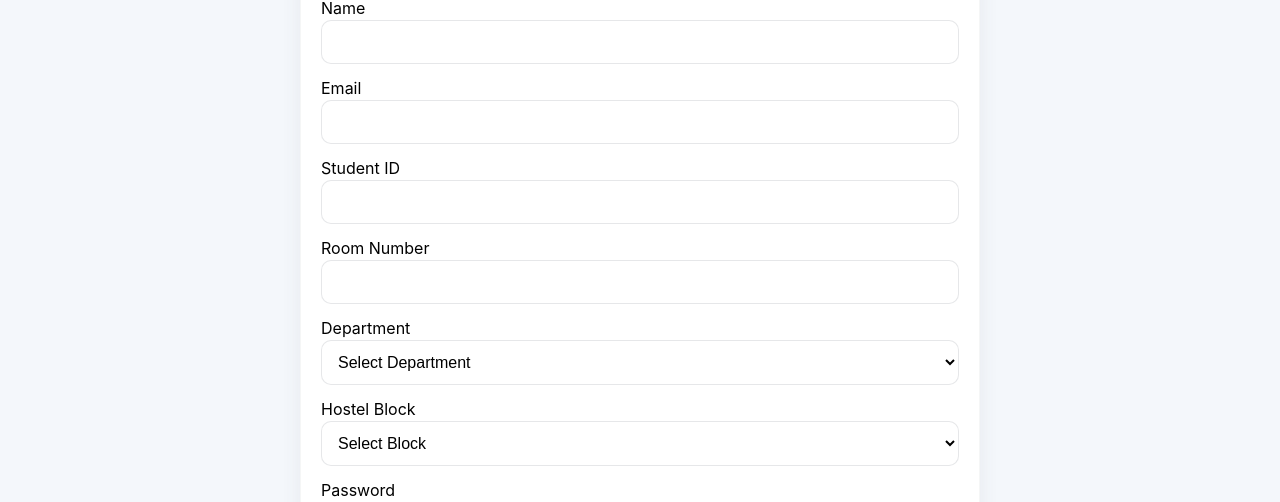
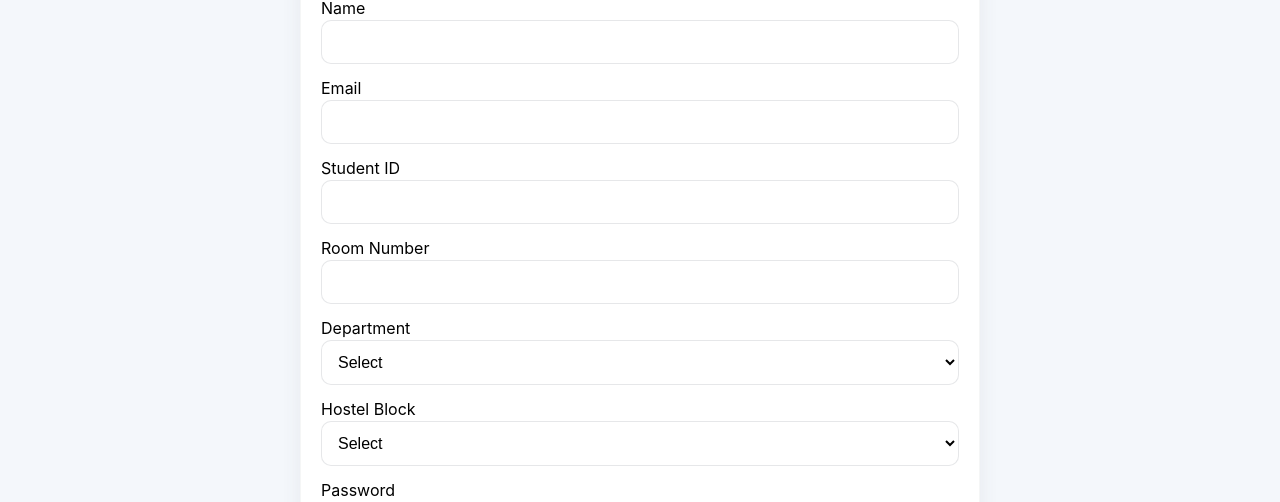
Before and after one commit to Aman530680/Frontend-HostelHUB, a React (Create React App) app: page /register in a window 1280 px wide. Shown: the part 263-765 px from the top of the page. Built offline with nearby package versions, Linux system fonts and the light colour scheme; no server answers.

Commit message:
Fix register flow, API paths, and role-based routing

```diff
--- a/src/pages/Register.js
+++ b/src/pages/Register.js
@@ -1,47 +1,79 @@
 import React, { useState } from 'react'
+import { useNavigate } from 'react-router-dom'
+import { api } from '../api'
 import './Register.css'
+
 export default function Register() {
   const [role, setRole] = useState('student')
   const [form, setForm] = useState({})
   const [msg, setMsg] = useState('')
-  function onChange(e) { setForm({...form, [e.target.name]: e.target.value}) }
+  const navigate = useNavigate()
+
+  function onChange(e) {
+    setForm({ ...form, [e.target.name]: e.target.value })
+  }
+
   async function onSubmit(e) {
     e.preventDefault()
     try {
-      const res = await fetch('http://localhost:5000/auth/register', {
+      await api('/api/auth/register', {
         method: 'POST',
-        headers: {'Content-Type':'application/json'},
         body: JSON.stringify({ role, ...form })
       })
-      const data = await res.json()
-      if (!res.ok) throw new Error(data.message || 'Error')
-      setMsg('Registered')
-      setForm({})
+
+      setMsg('Registered successfully. Redirecting to login...')
+      setTimeout(() => navigate('/login'), 1500)
+
     } catch (err) {
       setMsg(err.message)
     }
   }
+
   return (
     <div className="register-page">
       <h2>Register</h2>
       <div className="card">
+
         <div className="form-row">
           <label>Role</label>
-          <select value={role} onChange={(e)=>setRole(e.target.value)} className="input">
+          <select
+            value={role}
+            onChange={(e) => setRole(e.target.value)}
+            className="input"
+          >
             <option value="student">Student</option>
             <option value="warden">Warden</option>
             <option value="worker">Worker</option>
           </select>
         </div>
+
         <form onSubmit={onSubmit}>
-          <div className="form-row"><label>Name</label><input name="name" onChange={onChange} value={form.name||''} className="input" required /></div>
-          <div className="form-row"><label>Email</label><input name="email" type="email" onChange={onChange} value={form.email||''} className="input" required /></div>
-          {role === 'student' && <>
-            <div className="form-row"><label>Student ID</label><input name="student_id" onChange={onChange} value={form.student_id||''} className="input" required /></div>
-            <div className="form-row"><label>Room Number</label><input name="room_number" onChange={onChange} value={form.room_number||''} className="input" required /></div>
-            <div className="form-row"><label>Department</label>
-              <select name="department" onChange={onChange} value={form.department||''} className="input">
-                <option value="">Select Department</option>
+          <div className="form-row">
+            <label>Name</label>
+            <input name="name" onChange={onChange} className="input" required />
+          </div>
+
+          <div className="form-row">
+            <label>Email</label>
+            <input name="email" type="email" onChange={onChange} className="input" required />
+          </div>
+
+          {role === 'student' && (
+            <>
+              <div className="form-row">
+                <label>Student ID</label>
+                <input name="student_id" onChange={onChange} className="input" required />
+              </div>
+
+              <div className="form-row">
+                <label>Room Number</label>
+                <input name="room_number" onChange={onChange} className="input" required />
+              </div>
+
+              <div className="form-row">
+                <label>Department</label>
+                <select name="department" onChange={onChange} className="input">
+                  <option value="">Select</option>
                   <option value="CSE">CSE</option>
                   <option value="AIML">AIML</option>
                   <option value="CCE">CCE</option>
@@ -49,9 +81,11 @@ export default function Register() {
                   <option value="IT">IT</option>
                 </select>
               </div>
-            <div className="form-row"><label>Hostel Block</label>
-              <select name="hostel_block" onChange={onChange} value={form.hostel_block||''} className="input">
-                <option value="">Select Block</option>
+
+              <div className="form-row">
+                <label>Hostel Block</label>
+                <select name="hostel_block" onChange={onChange} className="input">
+                  <option value="">Select</option>
                   <option value="A">A</option>
                   <option value="B">B</option>
                   <option value="C">C</option>
@@ -59,12 +93,20 @@ export default function Register() {
                   <option value="E">E</option>
                 </select>
               </div>
-          </>}
-          {role === 'warden' && <>
-            <div className="form-row"><label>Warden ID</label><input name="warden_id" onChange={onChange} value={form.warden_id||''} className="input" required /></div>
-            <div className="form-row"><label>Hostel Block</label>
-              <select name="hostel_block" onChange={onChange} value={form.hostel_block||''} className="input">
-                <option value="">Select Block</option>
+            </>
+          )}
+
+          {role === 'warden' && (
+            <>
+              <div className="form-row">
+                <label>Warden ID</label>
+                <input name="warden_id" onChange={onChange} className="input" required />
+              </div>
+
+              <div className="form-row">
+                <label>Hostel Block</label>
+                <select name="hostel_block" onChange={onChange} className="input">
+                  <option value="">Select</option>
                   <option value="A">A</option>
                   <option value="B">B</option>
                   <option value="C">C</option>
@@ -72,22 +114,43 @@ export default function Register() {
                   <option value="E">E</option>
                 </select>
               </div>
-          </>}
-          {role === 'worker' && <>
-            <div className="form-row"><label>Worker ID</label><input name="worker_id" onChange={onChange} value={form.worker_id||''} className="input" required /></div>
-            <div className="form-row"><label>Contact</label><input name="contact" onChange={onChange} value={form.contact||''} className="input" required /></div>
-            <div className="form-row"><label>Category</label>
-              <select name="category" onChange={onChange} value={form.category||''} className="input">
+            </>
+          )}
+
+          {role === 'worker' && (
+            <>
+              <div className="form-row">
+                <label>Worker ID</label>
+                <input name="worker_id" onChange={onChange} className="input" required />
+              </div>
+
+              <div className="form-row">
+                <label>Contact</label>
+                <input name="contact" onChange={onChange} className="input" required />
+              </div>
+
+              <div className="form-row">
+                <label>Category</label>
+                <select name="category" onChange={onChange} className="input">
                   <option value="">Select</option>
                   <option value="electricity">Electricity</option>
                   <option value="plumbing">Plumbing</option>
                   <option value="carpentry">Carpentry</option>
                 </select>
               </div>
-          </>}
-          <div className="form-row"><label>Password</label><input name="password" type="password" onChange={onChange} value={form.password||''} className="input" required /></div>
-          <div className="form-row"><button className="btn" type="submit">Register</button></div>
+            </>
+          )}
+
+          <div className="form-row">
+            <label>Password</label>
+            <input name="password" type="password" onChange={onChange} className="input" required />
+          </div>
+
+          <div className="form-row">
+            <button className="btn" type="submit">Register</button>
+          </div>
         </form>
+
         {msg && <div className="small">{msg}</div>}
       </div>
     </div>
```
Also changed, not shown: src/App.js (+29 -3 lines). Lines whose indentation alone changed are shown as unchanged.
